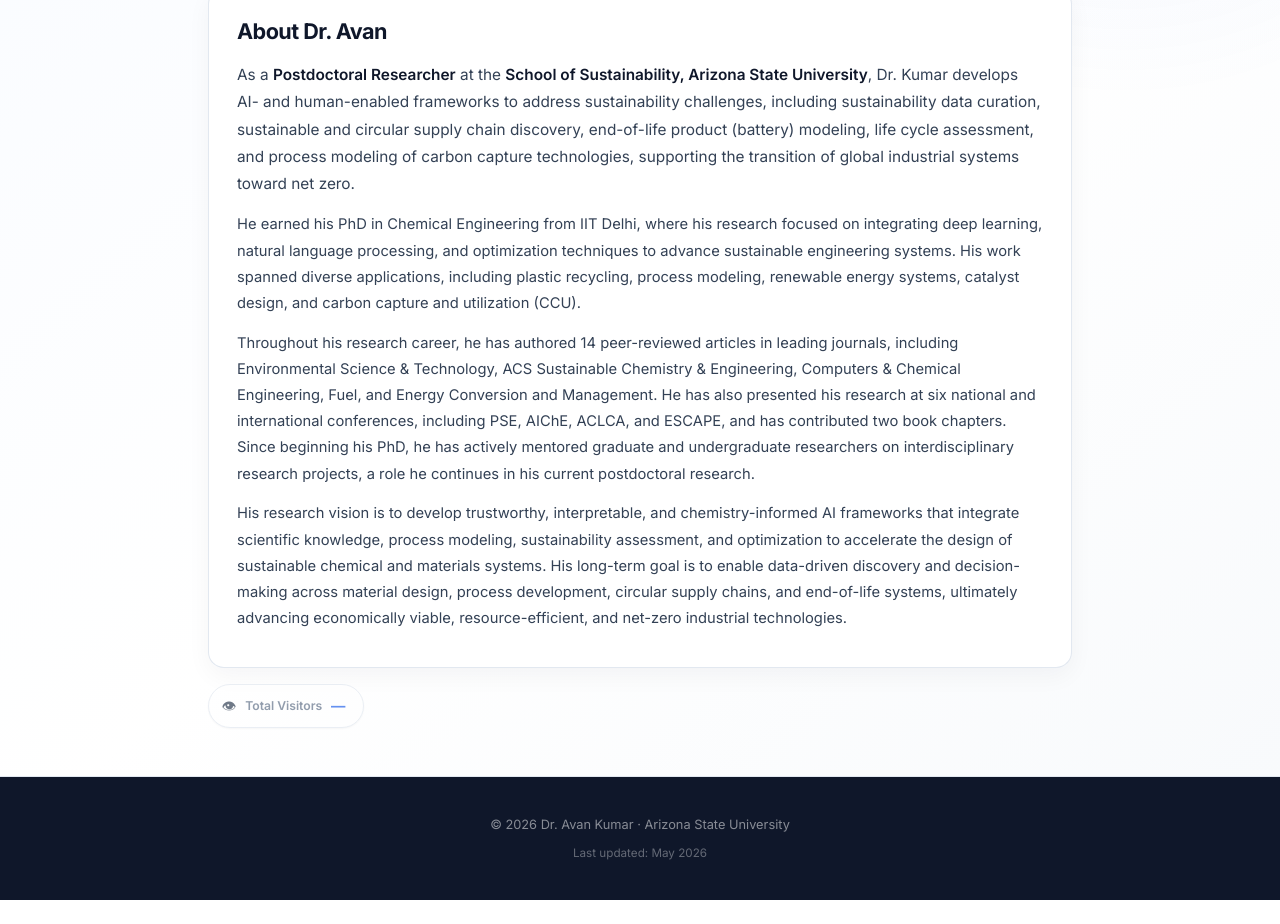
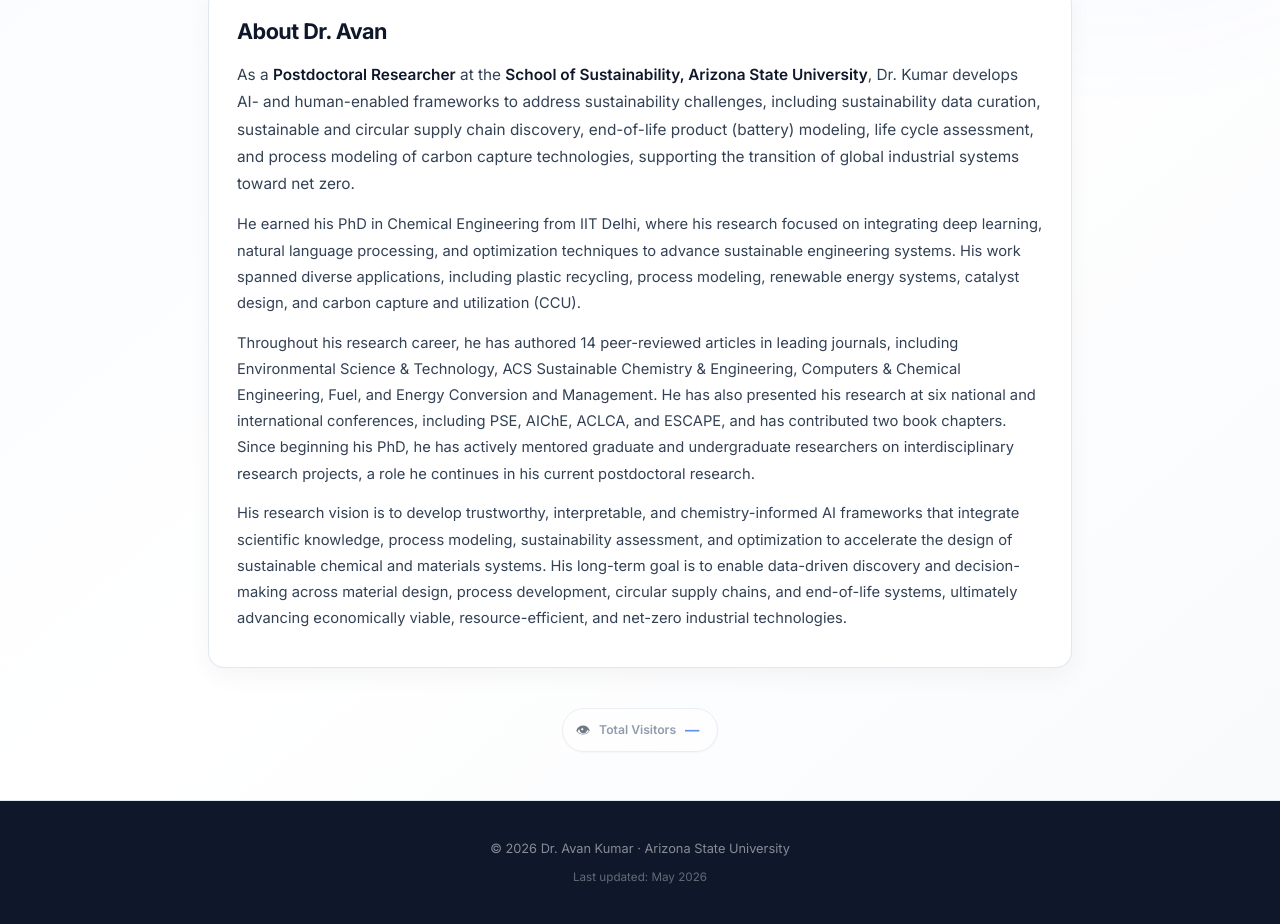
Before and after one commit to avanscholar/Website, a plain HTML site: page index.html in a window 1280 px wide. Shown: the part 609-1533 px from the top of the page. Before the commit the page ends 1509 px from the top, so only its background shows below. Drawn offline with Linux system fonts and the light colour scheme; no server answers.

Commit message:
Center visitor counter at homepage bottom

```diff
--- a/assets/css/style.css
+++ b/assets/css/style.css
@@ -1825,3 +1825,10 @@ h1, h2, h3, h4 {
 .visitor-card-unavailable {
   opacity: .7;
 }
+
+
+.visitor-bottom {
+  display: flex;
+  justify-content: center;
+  margin-top: 1.5rem;
+}
```
